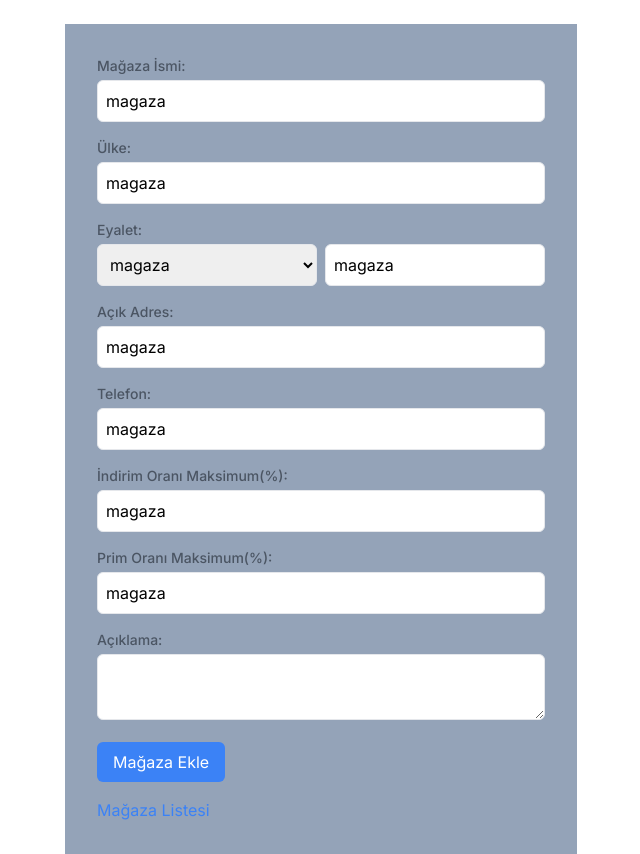
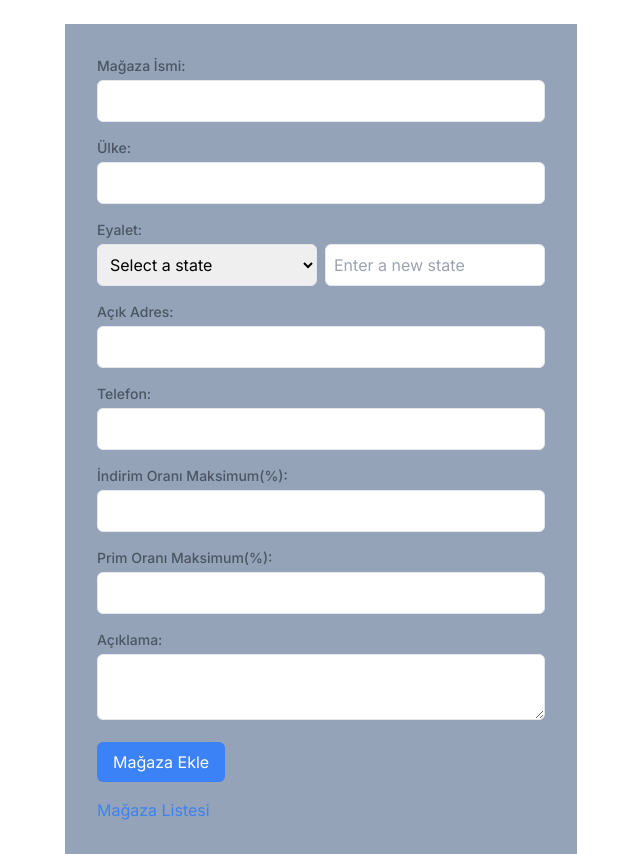
Before and after one commit to Okkes-Akkurt/manage-shop, a Next.js app: page /add-store in a window 1280 px wide. Shown: the whole page, without its empty margins (319-959 px from the left). Built offline with nearby package versions, Linux system fonts and the light colour scheme.

Commit message:
vercel bugs fixing

```diff
--- a/src/app/add-store/page.jsx
+++ b/src/app/add-store/page.jsx
@@ -5,17 +5,7 @@ import Link from 'next/link';
 import { useEffect, useState } from 'react';
 
 const AddStore = async() => {
-	const initialValues = {
-		id: 'magaza',
-		storeName: 'magaza',
-		country: 'magaza',
-		state: 'magaza',
-		address: 'magaza',
-		phone: 'magaza',
-		discountRate: 'magaza',
-		primeRate: 'magaza',
-		description: '',
-	};
+
 
 
 	const [stores, setStores] = useState([]);
@@ -60,14 +50,14 @@ const AddStore = async() => {
 
 	const formik = useFormik({
 		initialValues: {
-			id: '1',
-			storeName: 'magaza',
-			country: 'magaza',
-			state: 'magaza',
-			address: 'magaza',
-			phone: 'magaza',
-			discountRate: 'magaza',
-			primeRate: 'magaza',
+			id: '',
+			storeName: '',
+			country: '',
+			state: '',
+			address: '',
+			phone: '',
+			discountRate: '',
+			primeRate: '',
 			description: '',
 		},
 		validationSchema: Yup.object({
--- a/src/app/page.jsx
+++ b/src/app/page.jsx
@@ -4,17 +4,7 @@ import Link from 'next/link';
 import { useEffect, useState } from 'react';
 
 const Home =  async() => {
-const initialValues = {
-	id: 'magaza',
-	storeName: 'magaza',
-	country: 'magaza',
-	state: 'magaza',
-	address: 'magaza',
-	phone: 'magaza',
-	discountRate: 'magaza',
-	primeRate: 'magaza',
-	description: '',
-};
+
 
 
 
```
